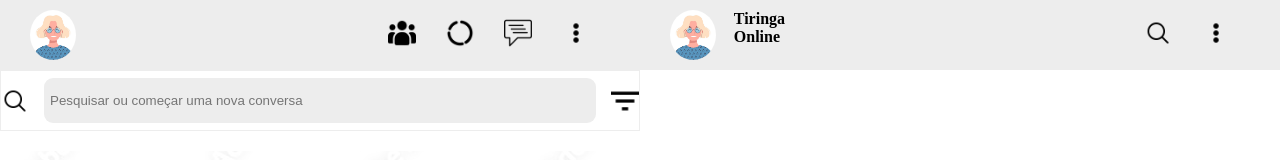
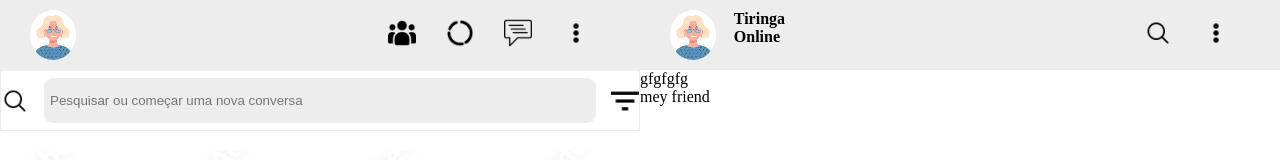
Before and after one commit to rufinoguilherme633/whatsap, a plain HTML site: page index.html in a window 1280 px wide. Shown: the top 160 px of the page. Drawn offline with Linux system fonts and the light colour scheme; files whose address does not match are found by name.

Commit message:
mensagens

```diff
--- a/css/style.css
+++ b/css/style.css
@@ -119,7 +119,14 @@ div.box-rigth input{
     height: 50px;
     border-radius: 10px;
     font-size: 14px;
-    padding-left: 40px;}
+	padding-left: 40px;}
+
+.my-mensage {
+	display: flex;
+	align-items: flex-end;
+	width: 100%;
+}
+
 .header-left,.header-box-rigth{
 	 background-color: #ededed;
 	 display:flex;
@@ -299,7 +306,7 @@ width:28px;
 	}
 
 .more-contacts div.text{
-	padding:0
+	padding:0 ;
 	background-color:red;
 	margin:0;
 }
--- a/index.html
+++ b/index.html
@@ -118,7 +118,14 @@
                 </ul>
             </div>
 
-            <div class="container-message-submissions"></div>
+            <div class="container-message-submissions">
+
+                <div class="message exchange">
+                    <div class="my-mensage">gfgfgfg</div>
+                    <div class="mensage-friend">mey friend</div>
+                </div>
+
+            </div>
 
             <div class="chatbox-input">
                 <img src="icon/feliz.png" alt="">
```
